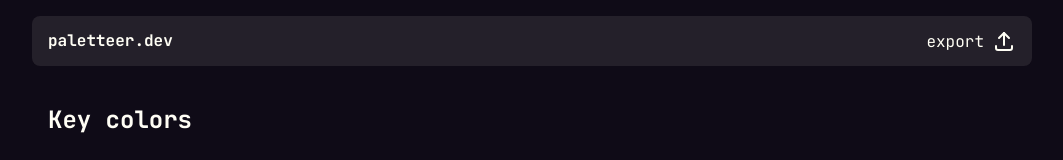
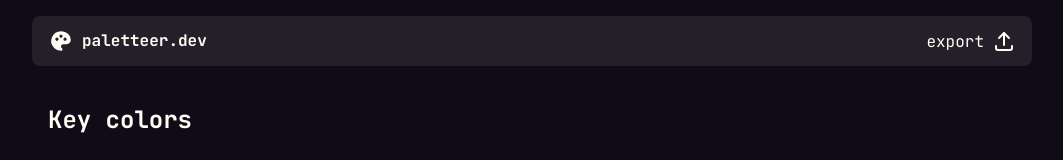
Before and after one commit to pthorsson/paletteer.dev, a Svelte app: page / in a window 1280 px wide. Shown: the top 160 px of the page, without its empty margins (108-1171 px from the left). Built offline with nearby package versions, Linux system fonts and the light colour scheme.

Commit message:
added logo to header

```diff
--- a/src/components/Header.svelte
+++ b/src/components/Header.svelte
@@ -2,10 +2,14 @@
   import { ICON_STROKE } from '$lib/constants';
   import { IconUpload } from '@tabler/icons-svelte';
   import { showExportModal } from '$stores/state';
+  import Logo from './Logo.svelte';
 </script>
 
 <header>
-  <a href="/" class="action logo">paletteer.dev</a>
+  <a href="/" class="action logo">
+    <Logo />
+    <span>paletteer.dev</span>
+  </a>
   <div class="actions">
     <button class="action" on:click={() => void ($showExportModal = true)}>
       <span>export</span>
@@ -51,7 +55,7 @@
     border: 0;
     height: 100%;
     color: var(--fg);
-    padding: 0px var(--sub-base-3);
+    padding: var(--sub-base-2) var(--sub-base-3);
     text-decoration: none;
     font-size: 16px;
     border-radius: var(--sub-base-1);
--- /dev/null
+++ b/src/components/Logo.svelte
@@ -0,0 +1,16 @@
+<svg width="128" height="128" viewBox="0 0 128 128" fill="none">
+  <path
+    fill="currentColor"
+    fill-rule="evenodd"
+    d="M30.059 97.941A48 48 0 0 0 64 112a6.929 6.929 0 0 0 6.967-4.089A6.933 6.933 0 0 0 69.333 100a10.667 10.667 0 0 1 5.334-20H88c6.363 0 12.469-2.25 16.971-6.25 4.501-4 7.029-9.43 7.029-15.083C112 35.104 90.507 16 64 16a48 48 0 0 0-33.941 81.941Zm8.284-37.284a8 8 0 1 1 11.315-11.314 8 8 0 0 1-11.315 11.314ZM76 55a8 8 0 1 0 16.001 0A8 8 0 0 0 76 55Zm-17.657-9.343a8 8 0 1 1 11.315-11.314 8 8 0 0 1-11.315 11.314Z"
+    clip-rule="evenodd"
+  />
+</svg>
+
+<style>
+  svg {
+    width: 100%;
+    height: 100%;
+    color: var(--fg);
+  }
+</style>
```
